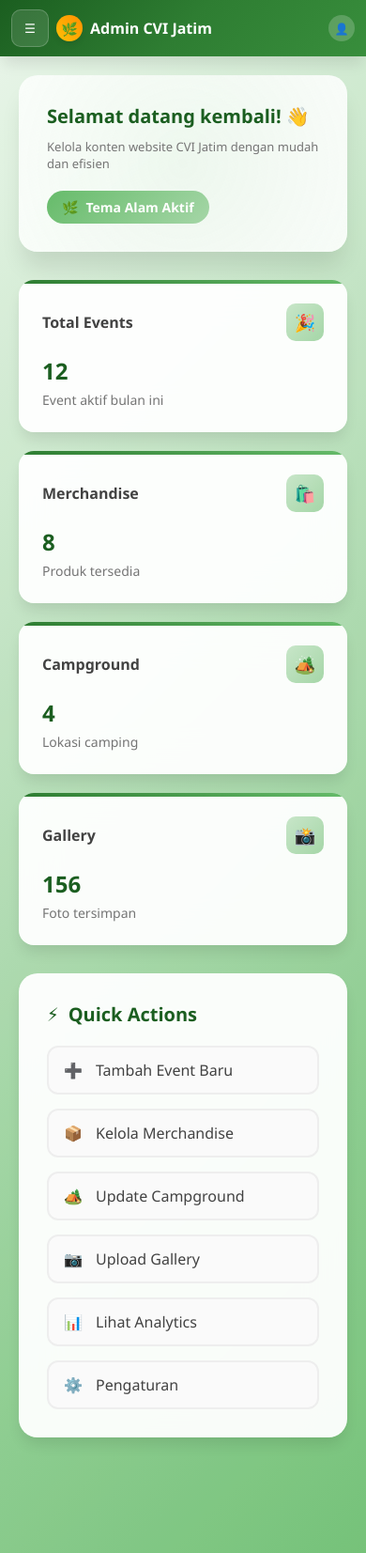
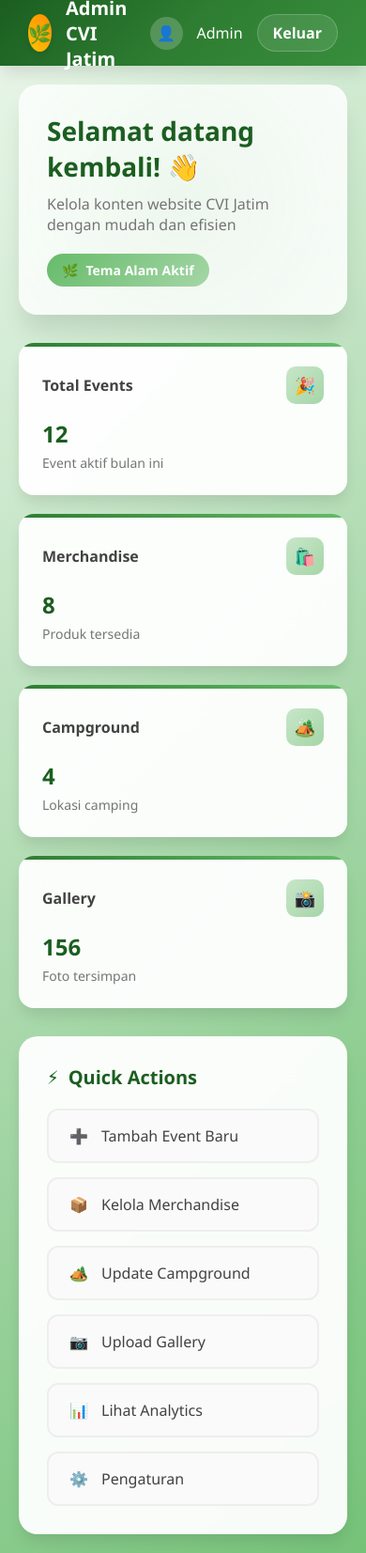
Before and after one commit to Retsudent/CVI_JATIM, a CodeIgniter 4 app: the page made by app/Views/admin/dashboard.php in a window 390 px wide. Shown: the whole page at 94% size. Run offline with PHP 8.4 and a stand-in for CodeIgniter, Linux system fonts and the light colour scheme; the template is opened without the code that fills it, so the values that code supplies are empty; some libraries are stand-ins or nearby versions.

Commit message:
Update admin dashboard with latest changes

```diff
--- a/app/Views/admin/dashboard.php
+++ b/app/Views/admin/dashboard.php
@@ -40,14 +40,14 @@
 			height: 100%;
 			font-family: 'Segoe UI', Tahoma, Geneva, Verdana, sans-serif;
 			background: linear-gradient(135deg, #e8f5e8 0%, #c8e6c9 25%, #a5d6a7 50%, #81c784 75%, #66bb6a 100%);
-			overflow: auto;
+			overflow: hidden;
 		}
 
 		.layout {
 			display: grid;
 			grid-template-columns: 280px 1fr;
-			grid-template-rows: minmax(56px, 64px) 1fr;
-			min-height: 100vh;
+			grid-template-rows: 70px 1fr;
+			height: 100vh;
 		}
 
 		/* Topbar */
@@ -58,44 +58,29 @@
 			display: flex;
 			align-items: center;
 			justify-content: space-between;
-			padding: 0 20px;
+			padding: 0 30px;
 			box-shadow: var(--shadow-lg);
 			position: relative;
 			z-index: 100;
 		}
 
-		/* Mobile menu button */
-		.menu-toggle {
-			display: none;
-			width: 40px;
-			height: 40px;
-			border-radius: 10px;
-			background: rgba(255, 255, 255, 0.12);
-			border: 1px solid rgba(255, 255, 255, 0.2);
-			color: #fff;
-			display: inline-flex;
-			align-items: center;
-			justify-content: center;
-			cursor: pointer;
-		}
-
 		.brand {
 			display: flex;
 			align-items: center;
-			gap: 12px;
+			gap: 15px;
 			font-weight: 800;
-			font-size: clamp(16px, 2.5vw, 20px);
+			font-size: 20px;
 		}
 
 		.logo-icon {
-			width: clamp(28px, 4.5vw, 40px);
-			height: clamp(28px, 4.5vw, 40px);
+			width: 40px;
+			height: 40px;
 			background: linear-gradient(45deg, var(--gold), var(--amber));
 			border-radius: 50%;
 			display: flex;
 			align-items: center;
 			justify-content: center;
-			font-size: clamp(14px, 2vw, 20px);
+			font-size: 20px;
 			box-shadow: var(--shadow-md);
 		}
 
@@ -106,14 +91,14 @@
 		}
 
 		.user-avatar {
-			width: clamp(28px, 4vw, 35px);
-			height: clamp(28px, 4vw, 35px);
+			width: 35px;
+			height: 35px;
 			background: rgba(255, 255, 255, 0.2);
 			border-radius: 50%;
 			display: flex;
 			align-items: center;
 			justify-content: center;
-			font-size: clamp(12px, 1.8vw, 16px);
+			font-size: 16px;
 		}
 
 		.logout-btn {
@@ -199,7 +184,7 @@
 
 		/* Main Content */
 		.content {
-			padding: clamp(16px, 2.5vw, 30px);
+			padding: 30px;
 			overflow-y: auto;
 			background: rgba(255, 255, 255, 0.1);
 		}
@@ -236,7 +221,7 @@
 		}
 
 		.welcome-title {
-			font-size: clamp(20px, 3.2vw, 28px);
+			font-size: 28px;
 			font-weight: 700;
 			color: var(--dark-green);
 			margin-bottom: 10px;
@@ -245,7 +230,7 @@
 		}
 
 		.welcome-subtitle {
-			font-size: clamp(13px, 2.2vw, 16px);
+			font-size: 16px;
 			color: var(--gray-600);
 			margin-bottom: 20px;
 			position: relative;
@@ -269,7 +254,7 @@
 		/* Stats Grid */
 		.stats-grid {
 			display: grid;
-			grid-template-columns: repeat(auto-fit, minmax(240px, 1fr));
+			grid-template-columns: repeat(auto-fit, minmax(280px, 1fr));
 			gap: 20px;
 			margin-bottom: 30px;
 		}
@@ -358,7 +343,7 @@
 
 		.actions-grid {
 			display: grid;
-			grid-template-columns: repeat(auto-fit, minmax(180px, 1fr));
+			grid-template-columns: repeat(auto-fit, minmax(200px, 1fr));
 			gap: 15px;
 		}
 
@@ -366,7 +351,7 @@
 			display: flex;
 			align-items: center;
 			gap: 12px;
-			padding: clamp(12px, 2vw, 15px) clamp(14px, 3vw, 20px);
+			padding: 15px 20px;
 			background: var(--gray-50);
 			border: 2px solid var(--gray-200);
 			border-radius: 12px;
@@ -394,39 +379,23 @@
 		}
 
 		/* Responsive */
-		@media (max-width: 1200px) {
-			.stats-grid { grid-template-columns: repeat(auto-fit, minmax(220px, 1fr)); }
-		}
-
-		@media (max-width: 992px) {
+		@media (max-width: 768px) {
 			.layout {
 				grid-template-columns: 1fr;
-				grid-template-rows: 60px 1fr;
+				grid-template-rows: 70px 1fr;
 			}
-			.menu-toggle { display: inline-flex; }
+
 			.sidebar {
-				position: fixed;
-				top: 60px;
-				bottom: 0;
-				left: 0;
-				width: 260px;
-				background: rgba(255, 255, 255, 0.98);
-				transform: translateX(-100%);
-				transition: transform 0.25s ease;
-				z-index: 200;
+				display: none;
 			}
-			.sidebar.open { transform: translateX(0); }
-			.content { padding: 20px; }
-			.stats-grid { grid-template-columns: 1fr; }
-		}
 
-		@media (max-width: 576px) {
-			.topbar { padding: 0 12px; }
-			.brand { gap: 8px; }
-			.user-info span { display: none; }
-			.logout-btn { display: none; }
-			.sidebar { width: 220px; top: 56px; }
-			.actions-grid { grid-template-columns: 1fr; }
+			.content {
+				padding: 20px;
+			}
+
+			.stats-grid {
+				grid-template-columns: 1fr;
+			}
 		}
 	</style>
 </head>
@@ -435,7 +404,6 @@
 		<!-- Topbar -->
 		<div class="topbar">
 			<div class="brand">
-				<button class="menu-toggle" id="menuToggle" aria-label="Menu">☰</button>
 				<div class="logo-icon">🌿</div>
 				<span>Admin CVI Jatim</span>
 			</div>
@@ -544,27 +512,27 @@
 					<span>Quick Actions</span>
 				</h2>
 				<div class="actions-grid">
-					<a href="<?= base_url('admin/events/create') ?>" class="action-btn">
+					<a href="#" class="action-btn">
 						<div class="action-icon">➕</div>
 						<span>Tambah Event Baru</span>
 					</a>
-					<a href="<?= base_url('admin/merchandise') ?>" class="action-btn">
+					<a href="#" class="action-btn">
 						<div class="action-icon">📦</div>
 						<span>Kelola Merchandise</span>
 					</a>
-					<a href="<?= base_url('admin/campground') ?>" class="action-btn">
+					<a href="#" class="action-btn">
 						<div class="action-icon">🏕️</div>
 						<span>Update Campground</span>
 					</a>
-					<a href="<?= base_url('admin/gallery/create') ?>" class="action-btn">
+					<a href="#" class="action-btn">
 						<div class="action-icon">📷</div>
 						<span>Upload Gallery</span>
 					</a>
-					<a href="<?= base_url('admin') ?>" class="action-btn">
+					<a href="#" class="action-btn">
 						<div class="action-icon">📊</div>
 						<span>Lihat Analytics</span>
 					</a>
-					<a href="<?= base_url('admin') ?>" class="action-btn">
+					<a href="#" class="action-btn">
 						<div class="action-icon">⚙️</div>
 						<span>Pengaturan</span>
 					</a>
@@ -572,23 +540,5 @@
 			</div>
 		</main>
 	</div>
-<script>
-(function(){
-	var toggle = document.getElementById('menuToggle');
-	var sidebar = document.querySelector('.sidebar');
-	if (toggle && sidebar) {
-		toggle.addEventListener('click', function(){
-			sidebar.classList.toggle('open');
-		});
-	}
-	// Close when clicking outside
-	document.addEventListener('click', function(e){
-		if (window.innerWidth <= 992 && sidebar && sidebar.classList.contains('open')) {
-			var within = sidebar.contains(e.target) || (toggle && toggle.contains(e.target));
-			if (!within) { sidebar.classList.remove('open'); }
-		}
-	});
-})();
-</script>
 </body>
 </html>
```
